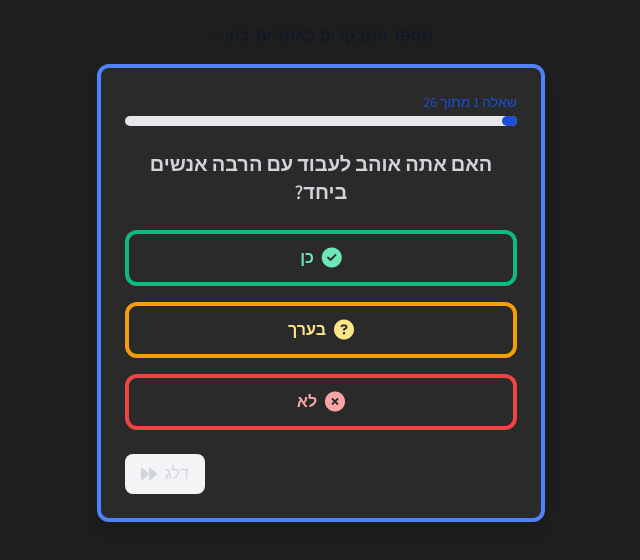
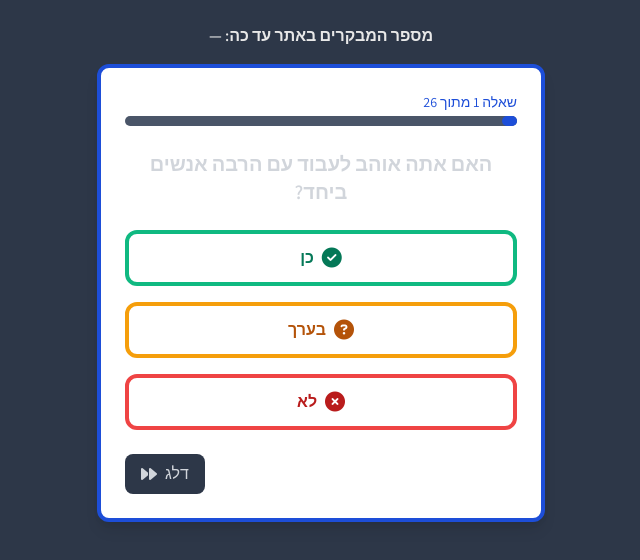
Before and after one commit to matanyatuch/matchgood, a plain HTML site: page index.html in a window 1280 px wide. Both pictures are taken after a click on the button "התחל שאלון". Shown: the whole page, without its empty margins (319-959 px from the left). Drawn offline with nearby package versions, Linux system fonts and the dark colour scheme; no server answers.

Commit message:
dark mode 1.9

```diff
--- a/index.html
+++ b/index.html
@@ -21,18 +21,27 @@
     body { margin: 0; padding: 0; font-family: 'Assistant', sans-serif; background-color:#F5F7FA; color:#0C1A42; }
 
     /* מצב כהה – ניגודיות מובטחת */
-    @media (prefers-color-scheme: dark) {
-      body { background-color:#1E1E1E; color:#E8E8E8; }
-      .bg-white        { background-color:#2A2A2A !important; }
-      .bg-gray-50      { background-color:#1E1E1E !important; }
-      .border-blue-700 { border-color:#4F82FF !important; }
-      .bg-blue-50      { background-color:#1A365D !important; color:#E2E8F0 !important; }
-      .text-blue-800   { color:#93C5FD !important; }
-      .text-gray-800   { color:#D1D5DB !important; }
-      .text-green-700  { color:#6EE7B7 !important; }
-      .text-yellow-700 { color:#FDE68A !important; }
-      .text-red-700    { color:#FCA5A5 !important; }
-    }
+/* מצב כהה – תיקוני קונטרסט לכפתורים וטקסטים אפורים */
+@media (prefers-color-scheme: dark) {
+  body { background-color:#1E1E1E; color:#E8E8E8; }
+
+  /* רקעים אפורים שמגיעים מטיילווינד */
+  .bg-gray-50,
+  .bg-gray-100 { background-color:#2D3748 !important; }   /* #2D3748 = gray-700 */
+  .bg-gray-200 { background-color:#4A5568 !important; }   /* gray-600 */
+  .hover\\:bg-gray-200:hover { background-color:#4A5568 !important; }
+  .hover\\:bg-gray-300:hover { background-color:#4A5568 !important; }
+
+  /* טקסטים שהיו כהים מדי */
+  .text-gray-600,
+  .text-gray-800 { color:#D1D5DB !important; }            /* gray-300 */
+  .visitor-counter { color:#E8E8E8 !important; }
+
+  /* כפתור “לכל המקומות באתר” + כפתורי דלג/חזור */
+  .text-gray-200 { color:#F7FAFC !important; }            /* gray-50 */
+}
+
+
     h1 { font-size: clamp(1.5rem, 5vw, 2rem); }
     h2 { font-size: clamp(1.2rem, 4vw, 1.5rem); }
     .chart-container { width:300px;height:300px;display:flex;align-items:center;justify-content:center;position:relative; }
```
